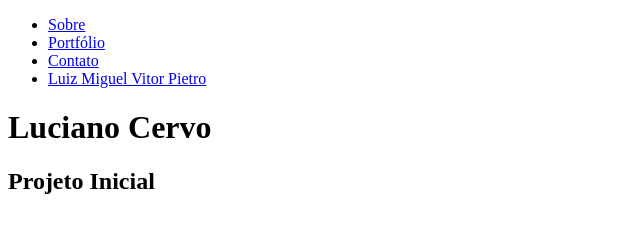
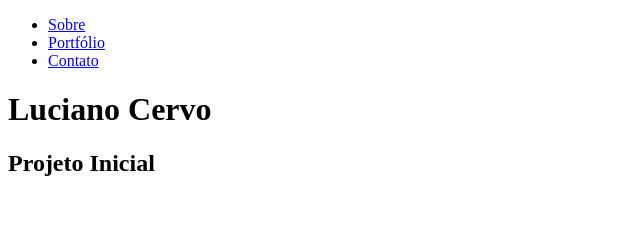
Before and after one commit to lucianocervo/bellavida-site, a plain HTML site: page index.html in a window 1280 px wide. Shown: the whole page, without its empty margins (0-640 px from the left). Drawn offline with Linux system fonts and the light colour scheme.

Commit message:
Remove link to Luiz Miguel Vitor Pietro

```diff
--- a/index.html
+++ b/index.html
@@ -11,7 +11,6 @@
 				<li><a href="#">Sobre</a></li>
 				<li><a href="#">Portfólio</a></li>
 				<li><a href="#">Contato</a></li>
-				<li><a href="#">Luiz Miguel Vitor Pietro</a></li>
 			</ul>
 		</nav>
 		<h1 class="site-title">Luciano Cervo</h1>
```
